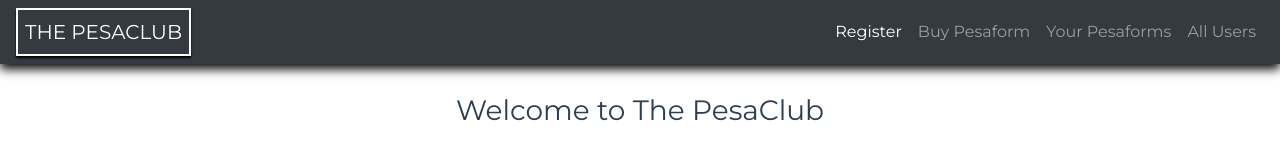
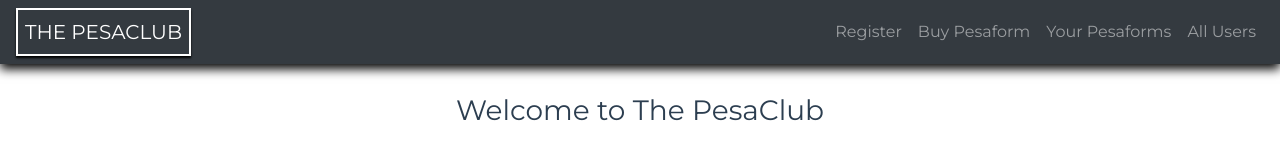
Before and after one commit to RayAuxey/pesaclub-front, a Vue app: page /allusers in a window 1280 px wide. Shown: the top 150 px of the page. Built offline with nearby package versions, Linux system fonts and the light colour scheme.

Commit message:
Navbar link active

```diff
--- a/src/components/Navbar.vue
+++ b/src/components/Navbar.vue
@@ -15,10 +15,27 @@
       </button>
       <div class="collapse navbar-collapse" id="navbarNavAltMarkup">
         <div class="navbar-nav ml-auto">
-          <router-link class="nav-item nav-link active" to="/">Register</router-link>
-          <router-link class="nav-item nav-link" to="/404">Buy Pesaform</router-link>
-          <router-link class="nav-item nav-link" to="/404">Your Pesaforms</router-link>
-          <router-link class="nav-item nav-link" to="/allusers" href="#">All Users</router-link>
+          <router-link
+            class="nav-item nav-link"
+            :class="{active : currentLink === '/'}"
+            to="/"
+          >Register</router-link>
+          <router-link
+            class="nav-item nav-link"
+            :class="{active : currentLink === '/buy'}"
+            to="/404"
+          >Buy Pesaform</router-link>
+          <router-link
+            class="nav-item nav-link"
+            :class="{active : currentLink === '/list'}"
+            to="/404"
+          >Your Pesaforms</router-link>
+          <router-link
+            class="nav-item nav-link"
+            :class="{active : currentLink === '/allusers'}"
+            to="/allusers"
+            href="#"
+          >All Users</router-link>
         </div>
       </div>
     </nav>
@@ -26,7 +43,18 @@
 </template>
 
 <script>
-export default {};
+export default {
+  data() {
+    return {
+      currentLink: ""
+    };
+  },
+  watch: {
+    $route(to, from) {
+      this.currentLink = this.$router.currentRoute.fullPath;
+    }
+  }
+};
 </script>
 
 <style>
```
